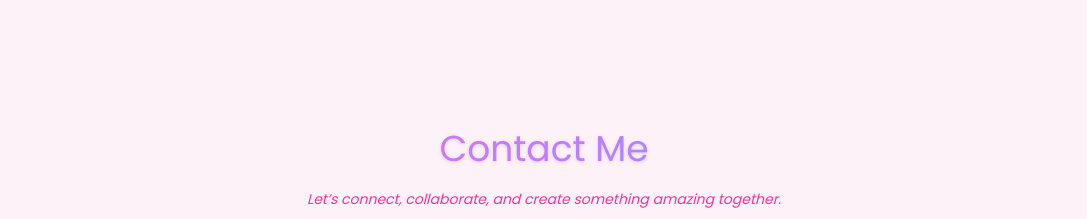
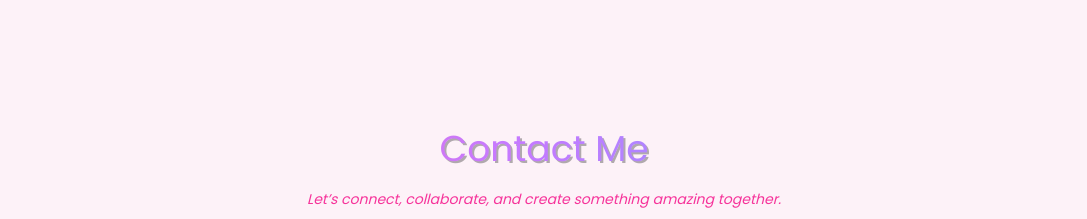
Before and after one commit to silviansi/portfolio, a Vue app: page / in a window 1280 px wide. Shown: the part 5740-5959 px from the top of the page, without its empty margins (96-1183 px from the left). Built offline with nearby package versions, Linux system fonts and the light colour scheme.

Commit message:
add drop shadow for title

```diff
--- a/src/components/Contact.vue
+++ b/src/components/Contact.vue
@@ -5,7 +5,7 @@
   >
 
     <div class="max-w-5xl mx-auto relative z-10 pb-32">
-      <h2 class="text-3xl sm:text-4xl text-center mb-5 bg-gradient-to-r from-pink-400 via-purple-400 to-blue-400 text-transparent bg-clip-text drop-shadow">
+      <h2 class="text-3xl sm:text-4xl text-center mb-5 bg-gradient-to-r from-pink-400 via-purple-400 to-blue-400 text-transparent bg-clip-text drop-shadow-[2px_2px_0_rgba(0,0,0,0.3)]">
         Contact Me
       </h2>
       <p class="text-sm font-mono text-pink-500 text-center italic">
```
